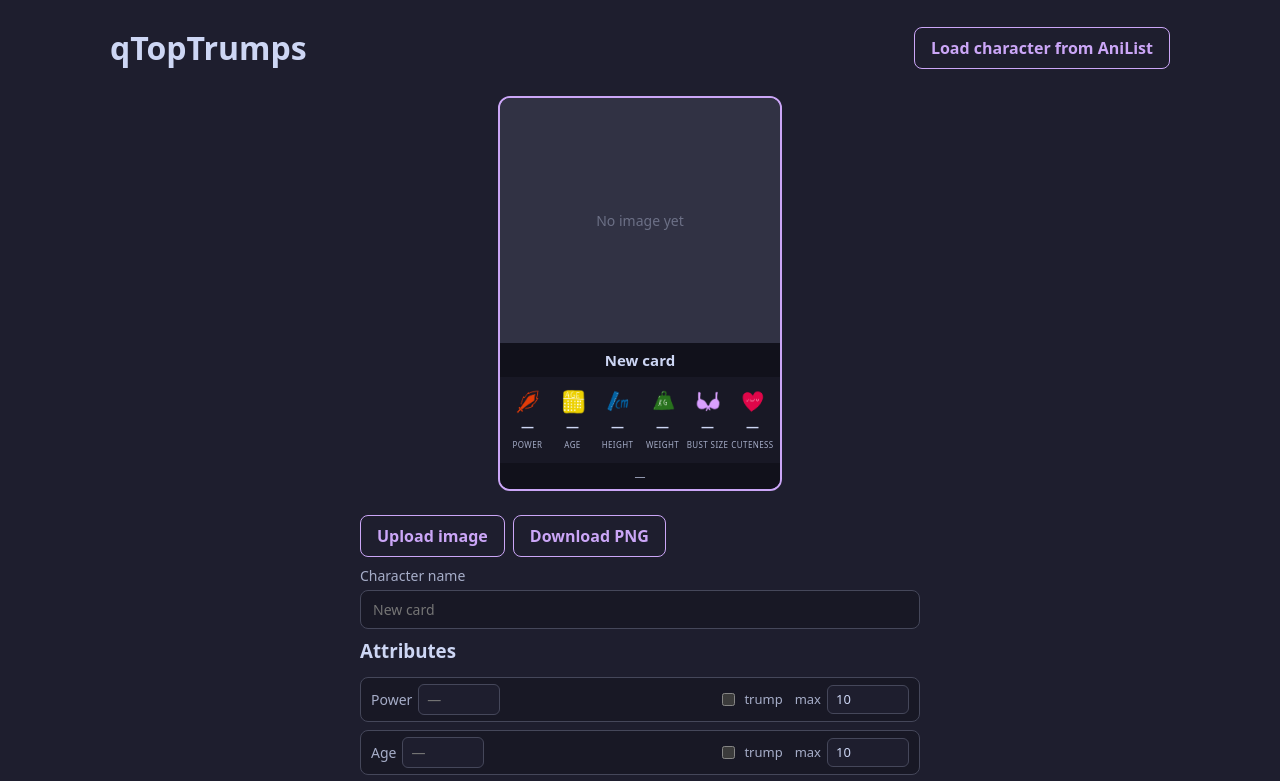
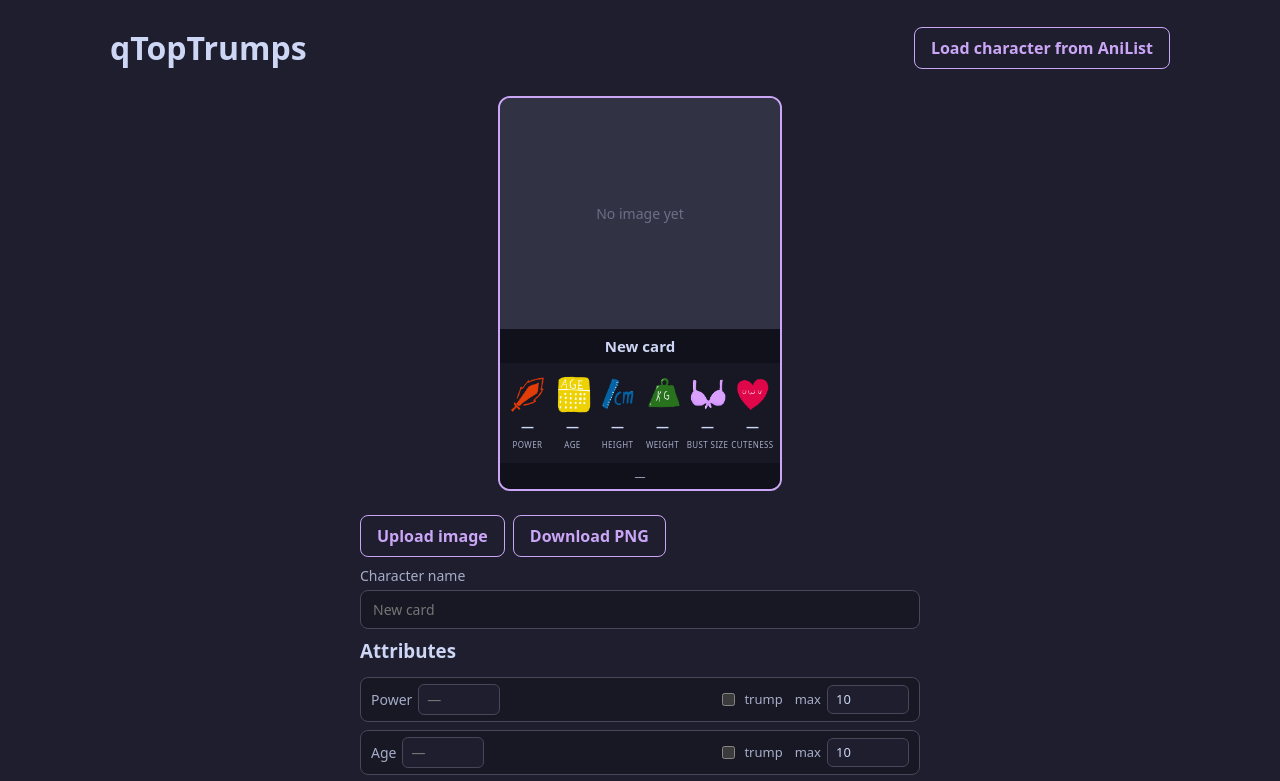
Before and after one commit to qStivi/qTopTrumps, a React (Vite) app: page / in a window 1280 px wide. Shown: the top 781 px of the page. Built offline with nearby package versions, Linux system fonts and the light colour scheme.

Commit message:
feat: attribute icons at 40x40 (preview and PNG export)
Co-authored-by: qStivi <qStivi@users.noreply.github.com>

```diff
--- a/src/card/renderCard.ts
+++ b/src/card/renderCard.ts
@@ -78,7 +78,7 @@ export async function renderCardPng(card: CardData, trumpMax: TrumpMaxSettings):
       ctx.stroke()
     }
     const iconImg = await loadIcon(a.key)
-    ctx.drawImage(iconImg, cx - 26, cy - 50, 52, 52)
+    ctx.drawImage(iconImg, cx - 20, cy - 44, 40, 40)
 
     ctx.fillStyle = a.trump ? COLORS.mauve : COLORS.text
     ctx.font = '700 26px system-ui, sans-serif'
--- a/src/components/AttributeIcon.tsx
+++ b/src/components/AttributeIcon.tsx
@@ -2,5 +2,5 @@ import type { AttributeKey } from '../card/attributes.ts'
 import { ICONS } from '../card/icons.ts'
 
 export function AttributeIcon({ attribute }: { attribute: AttributeKey }) {
-  return <img src={ICONS[attribute]} width="26" height="26" alt="" aria-hidden="true" />
+  return <img src={ICONS[attribute]} width="40" height="40" alt="" aria-hidden="true" />
 }
```
